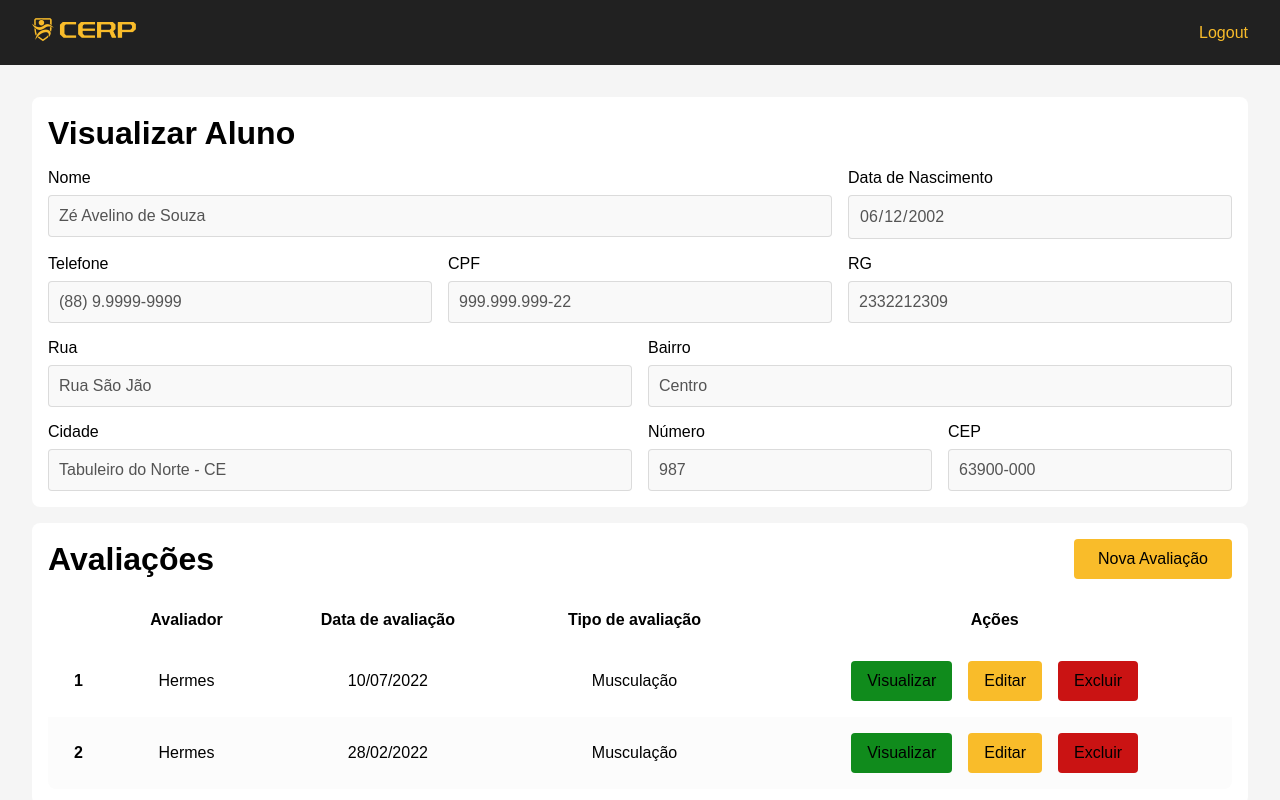
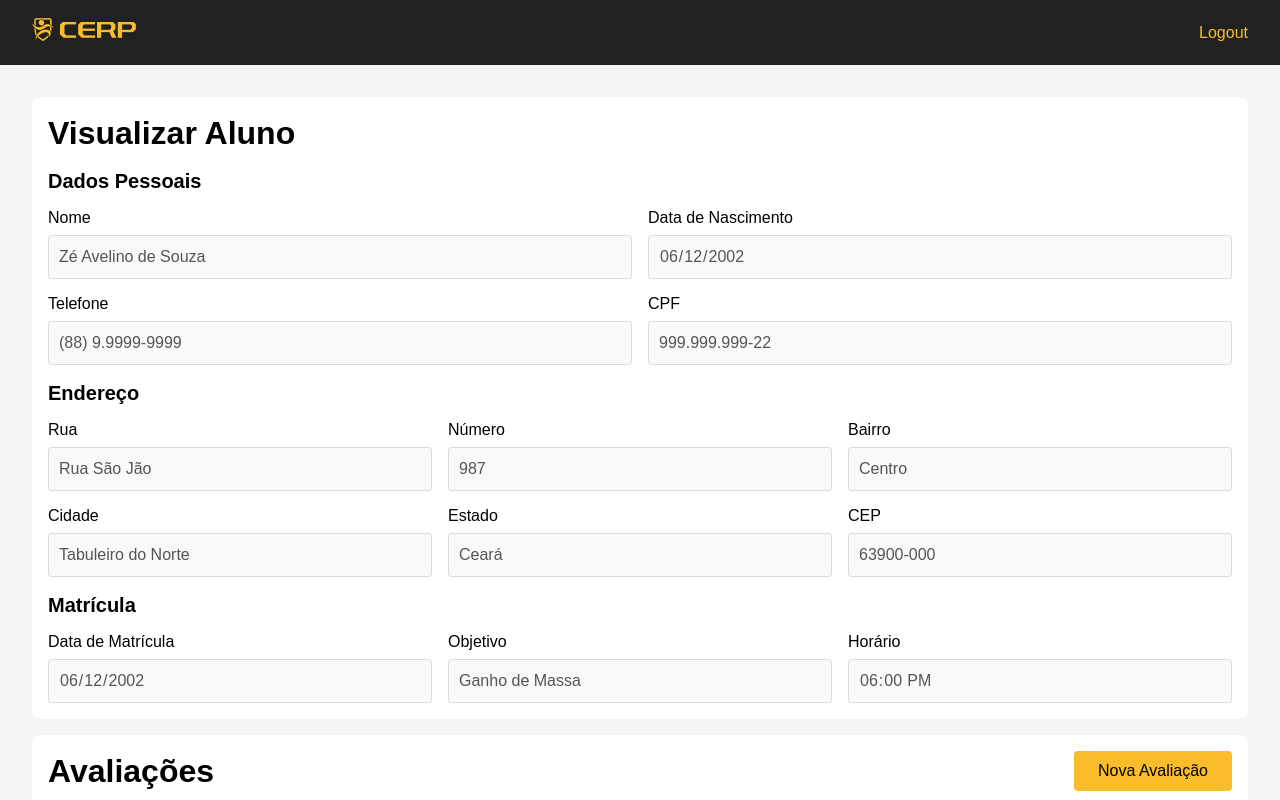
Before and after one commit to MarcusBeladona/ProjetoCERP, a React (Create React App) app in the folder client/: page /visualizarAluno in a window 1280 px wide. Shown: the top 800 px of the page. Built offline with nearby package versions, Linux system fonts and the light colour scheme.

Commit message:
telas cadastro e grids no global - larah

```diff
--- a/client/src/App.js
+++ b/client/src/App.js
@@ -17,6 +17,7 @@ import { PaginaLogin } from "./pages/PaginaLogin";
 import "./styles/global.css";
 import "./styles/typos.css";
 import "./styles/colors.css";
+import "./styles/grid.css";
 import { PaginaNovoAdmin } from "./pages/PaginaNovoAdmin";
 
 // Contexto de utenticação
--- a/client/src/pages/PaginaCadastro.js
+++ b/client/src/pages/PaginaCadastro.js
@@ -30,8 +30,9 @@ function Cadastro() {
         <h1>Cadastrar aluno</h1>
       </header>
       <div className="Formulario">
-        <div className="DadosPessoais">
-          <article className="grid-nome">
+        <h3>Dados Pessoais</h3>
+        <div className="grid-2c">
+          <article>
             <label>Nome</label>
             <input {...register("nome")} type="text" />
           </article>
@@ -47,32 +48,49 @@ function Cadastro() {
             <label>CPF</label>
             <input {...register("cpf")} type="text"></input>
           </article>
-          <article>
-            <label>RG</label>
-            <input {...register("rg")} type="text"></input>
-          </article>
         </div>
 
-        <div className="DadosEndereco">
-          <article className="grid-rua">
+        <h3>Endereço</h3>
+        <div className="grid-3c">
+          <article>
             <label>Rua</label>
             <input {...register("rua")} type="text" />
-          </article>
-          <article className="grid-bairro">
-            <label>Bairro</label>
-            <input {...register("bairro")} type="text"></input>
-          </article>
-          <article className="grid-cidade">
-            <label>Cidade</label>
-            <input {...register("cidade")} type="text"></input>
           </article>
           <article>
             <label>Número</label>
             <input {...register("numero")} type="text"></input>
           </article>
           <article>
+            <label>Bairro</label>
+            <input {...register("bairro")} type="text"></input>
+          </article>
+          <article>
+            <label>Cidade</label>
+            <input {...register("cidade")} type="text"></input>
+          </article>
+          <article>
+            <label>Estado</label>
+            <input {...register("estado")} type="text"></input>
+          </article>
+          <article>
             <label>CEP</label>
             <input {...register("cep")} type="text"></input>
+          </article>
+        </div>
+
+        <h3>Matrícula</h3>
+        <div className="grid-3c">
+          <article>
+            <label>Data de Matrícula</label>
+            <input {...register("dataMatricula")} type="date"></input>
+          </article>
+          <article>
+            <label>Objetivo</label>
+            <input {...register("objetivo")} type="text"></input>
+          </article>
+          <article>
+            <label>Horário</label>
+            <input {...register("horario")} type="time"></input>
           </article>
         </div>
       </div>
--- a/client/src/pages/PaginaEditarAluno.js
+++ b/client/src/pages/PaginaEditarAluno.js
@@ -38,14 +38,18 @@ function EditarAluno() {
       .catch((e) => alert(e));
   }
 
+  // const { register, handleSubmit } = useForm();
+  // const navigate = useNavigate();
+
   return (
     <form onSubmit={handleSubmit(updateAluno)} className="EditarAluno">
       <header>
         <h1>Editar Aluno</h1>
       </header>
       <div className="Formulario">
-        <div className="DadosPessoais">
-          <article className="grid-nome">
+          <h3>Dados Pessoais</h3>
+        <div className="grid-2c">
+          <article>
             <label>Nome</label>
             <input
               {...register("nome")}
@@ -77,18 +81,11 @@ function EditarAluno() {
               defaultValue="999.999.999-22"
             ></input>
           </article>
-          <article>
-            <label>RG</label>
-            <input
-              {...register("rg")}
-              type="text"
-              defaultValue="2332212309"
-            ></input>
-          </article>
         </div>
 
-        <div className="DadosEndereco">
-          <article className="grid-rua">
+          <h3>Endereço</h3>
+        <div className="grid-3c">
+          <article>
             <label>Rua</label>
             <input
               {...register("rua")}
@@ -96,7 +93,15 @@ function EditarAluno() {
               defaultValue="Rua São Jão"
             />
           </article>
-          <article className="grid-bairro">
+          <article>
+            <label>Número</label>
+            <input
+              {...register("numero")}
+              type="text"
+              defaultValue="987"
+            ></input>
+          </article>
+          <article>
             <label>Bairro</label>
             <input
               {...register("bairro")}
@@ -104,20 +109,20 @@ function EditarAluno() {
               defaultValue="Centro"
             ></input>
           </article>
-          <article className="grid-cidade">
+          <article>
             <label>Cidade</label>
             <input
               {...register("cidade")}
               type="text"
-              defaultValue="Tabuleiro do Norte - CE"
+              defaultValue="Tabuleiro do Norte"
             ></input>
           </article>
           <article>
-            <label>Número</label>
+            <label>Estado</label>
             <input
-              {...register("numero")}
+              {...register("estado")}
               type="text"
-              defaultValue="987"
+              defaultValue="Ceará"
             ></input>
           </article>
           <article>
@@ -129,13 +134,43 @@ function EditarAluno() {
             ></input>
           </article>
         </div>
+            <h3>Matrícula</h3>
+          <div className="grid-3c">
+            <article>
+              <label>Data de Matrícula</label>
+              <input
+                {...register("dataMatricula")}
+                type="date"
+                defaultValue="2002-06-12"
+
+              ></input>
+            </article>
+            <article>
+              <label>Objetivo</label>
+              <input
+                {...register("objetivo")}
+                type="text"
+                defaultValue="Ganho de Massa"
+
+              ></input>
+            </article>
+            <article>
+              <label>Horário</label>
+              <input
+                {...register("horario")}
+                type="time"
+                defaultValue="18:00"
+
+              ></input>
+            </article>
+          </div>
       </div>
-      <footer>
+      {/* <footer>
         <button className="button-outlined">Voltar</button>
         <button type="submit" className="button-success">
           Salvar
         </button>
-      </footer>
+      </footer> */}
     </form>
   );
 }
--- a/client/src/pages/PaginaVisualizar.css
+++ b/client/src/pages/PaginaVisualizar.css
@@ -1,11 +1,6 @@
 .PaginaVisualizar {
 	height: inherit;
 }
-
-/* .PaginaVisualizar .EditarAvaliacao .Formulario h3 {
-	padding-bottom: 12px;
-	padding-top: 12px;
-} */
 
 .header {
 	display: flex;
@@ -43,49 +38,6 @@
 	gap: 16px;
 }
 
-.PaginaVisualizar .DadosPessoais {
-	width: 100%;
-	display: grid;
-	gap: 16px;
-	grid-template-columns: 1fr 1fr 1fr;
-}
-.PaginaVisualizar .DadosEndereco {
-	width: 100%;
-	display: grid;
-	gap: 16px;
-	grid-template-columns: 1fr 1fr 1fr 1fr;
-}
-
-.PaginaVisualizar .DadosPessoais article,
-.PaginaVisualizar .DadosEndereco article {
-	display: flex;
-	flex-direction: column;
-	align-items: flex-start;
-	gap: 8px;
-	width: 1fr;
-}
-
-.PaginaVisualizar .DadosPessoais article input,
-.PaginaVisualizar .DadosEndereco article input {
-	width: 100%;
-}
-
-.PaginaVisualizar .grid-nome {
-	grid-column: 1/3;
-}
-
-.PaginaVisualizar .grid-rua {
-	grid-column: 1/3;
-}
-
-.PaginaVisualizar .grid-bairro {
-	grid-column: 3/5;
-}
-
-.PaginaVisualizar .grid-cidade {
-	grid-column: 1/3;
-}
-
 .TabelaAvaliacao, .container {
 	background-color: white;
 	border-radius: 8px;
@@ -96,13 +48,13 @@
 	padding: 16px;
 }
 
-th,
+/* th,
 td {
 	width: auto;
 	height: auto;
 	padding: 16px;
 	align-items: center;
-}
+} */
 
 tr:hover {
 	background-color: #ebebeb;
--- a/client/src/pages/PaginaVisualizar.js
+++ b/client/src/pages/PaginaVisualizar.js
@@ -38,8 +38,9 @@ function VisualizarAluno() {
         <h1>Visualizar Aluno</h1>
       </header>
       <div className="Formulario">
-        <div className="DadosPessoais">
-          <article className="grid-nome">
+      <h3>Dados Pessoais</h3>
+        <div className="grid-2c">
+          <article>
             <label>Nome</label>
             <input
               {...register("nome")}
@@ -75,19 +76,11 @@ function VisualizarAluno() {
               disabled
             ></input>
           </article>
-          <article>
-            <label>RG</label>
-            <input
-              {...register("rg")}
-              type="text"
-              defaultValue="2332212309"
-              disabled
-            ></input>
-          </article>
         </div>
 
-        <div className="DadosEndereco">
-          <article className="grid-rua">
+          <h3>Endereço</h3>
+        <div className="grid-3c">
+          <article>
             <label>Rua</label>
             <input
               {...register("rua")}
@@ -96,7 +89,16 @@ function VisualizarAluno() {
               disabled
             />
           </article>
-          <article className="grid-bairro">
+          <article>
+            <label>Número</label>
+            <input
+              {...register("numero")}
+              type="text"
+              defaultValue="987"
+              disabled
+            ></input>
+          </article>
+          <article>
             <label>Bairro</label>
             <input
               {...register("bairro")}
@@ -105,21 +107,21 @@ function VisualizarAluno() {
               disabled
             ></input>
           </article>
-          <article className="grid-cidade">
+          <article>
             <label>Cidade</label>
             <input
               {...register("cidade")}
               type="text"
-              defaultValue="Tabuleiro do Norte - CE"
+              defaultValue="Tabuleiro do Norte"
               disabled
             ></input>
           </article>
           <article>
-            <label>Número</label>
+            <label>Estado</label>
             <input
-              {...register("numero")}
+              {...register("estado")}
               type="text"
-              defaultValue="987"
+              defaultValue="Ceará"
               disabled
             ></input>
           </article>
@@ -133,6 +135,36 @@ function VisualizarAluno() {
             ></input>
           </article>
         </div>
+            <h3>Matrícula</h3>
+          <div className="grid-3c">
+            <article>
+              <label>Data de Matrícula</label>
+              <input
+                {...register("dataMatricula")}
+                type="date"
+                defaultValue="2002-06-12"
+                disabled
+              ></input>
+            </article>
+            <article>
+              <label>Objetivo</label>
+              <input
+                {...register("objetivo")}
+                type="text"
+                defaultValue="Ganho de Massa"
+                disabled
+              ></input>
+            </article>
+            <article>
+              <label>Horário</label>
+              <input
+                {...register("horario")}
+                type="time"
+                defaultValue="18:00"
+                disabled
+              ></input>
+            </article>
+          </div>
       </div>
       {/* <footer>
         <button className="button-outlined">Voltar</button>
@@ -194,7 +226,12 @@ export function TabelaAvaliacao() {
     <div className="container">
       <header className="header">
         <h1>Avaliações</h1>
-        <button className="button-primary" onClick={() => navigate("/novaAvaliacao")}>Nova Avaliação</button>
+        <button
+          className="button-primary"
+          onClick={() => navigate("/novaAvaliacao")}
+        >
+          Nova Avaliação
+        </button>
       </header>
       <table className="TabelaAvaliacao">
         <thead>
--- /dev/null
+++ b/client/src/styles/grid.css
@@ -0,0 +1,44 @@
+
+.grid-2c{
+	width: 100%;
+	display: grid;
+	gap: 16px;
+	grid-template-columns: 1fr 1fr;
+}
+
+.grid-3c{
+	width: 100%;
+	display: grid;
+	gap: 16px;
+	grid-template-columns: 1fr 1fr 1fr;
+}
+
+.grid-2c article,
+.grid-3c article {
+    display: flex;
+	flex-direction: column;
+	align-items: flex-start;
+	gap: 8px;
+	width: 1fr;
+}
+
+.grid-2c article input,
+.grid-3c article input {
+    width: 100%;
+    height: 44px;
+}
+
+
+
+
+/* .grid-nome {
+	grid-column: 1/2;
+}
+
+.grid-rua {
+	grid-column: 1/2;
+}
+
+.grid-matricula {
+	grid-column: 1/2;
+} */
```
Also changed, not shown: client/src/pages/PaginaCadastro.css (+0 -44 lines), client/src/pages/PaginaEditarAluno.css (+0 -71 lines), client/src/styles/global.css (line endings or trailing spaces), 1 other file (tests, documents, lock files or other folders).
